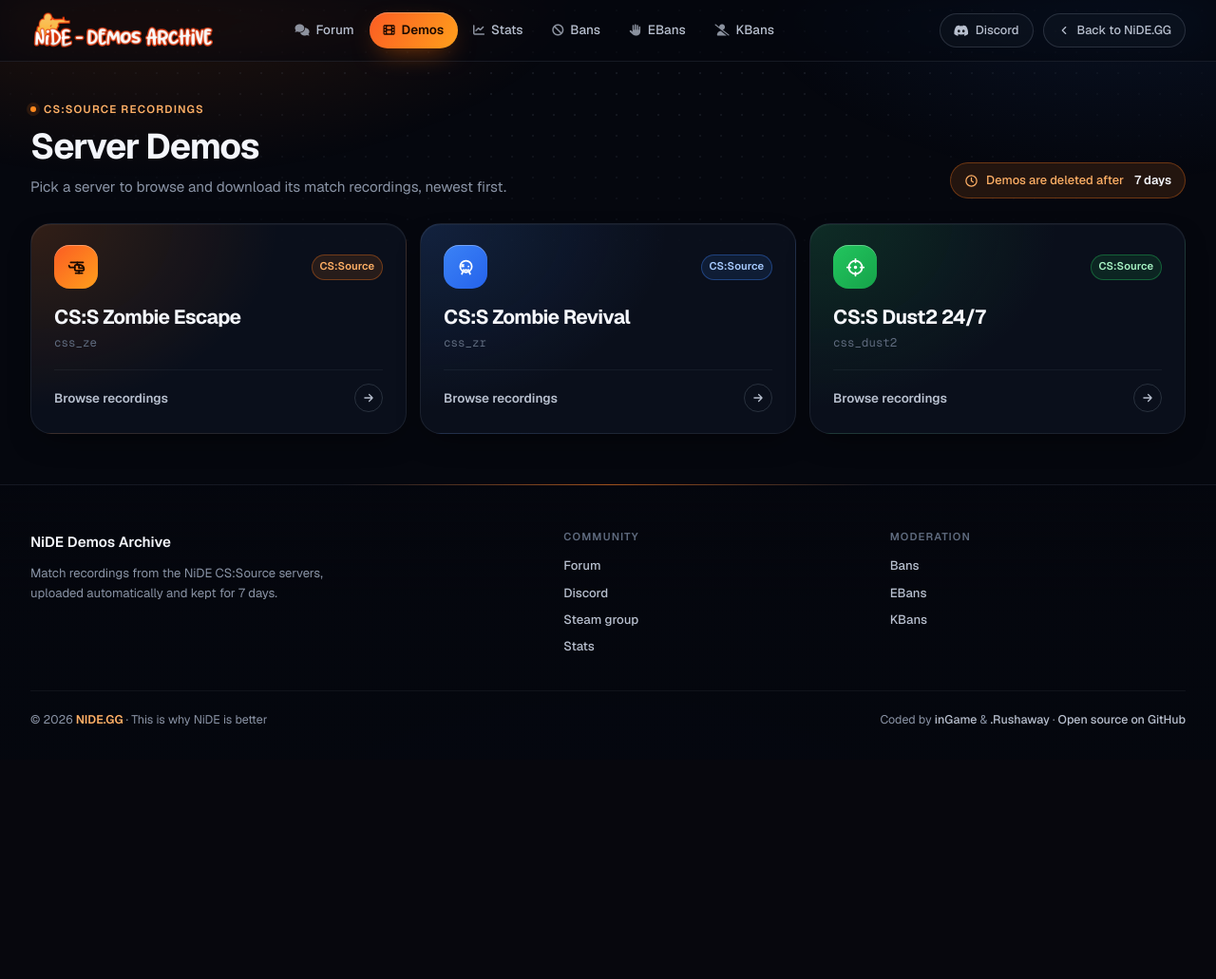
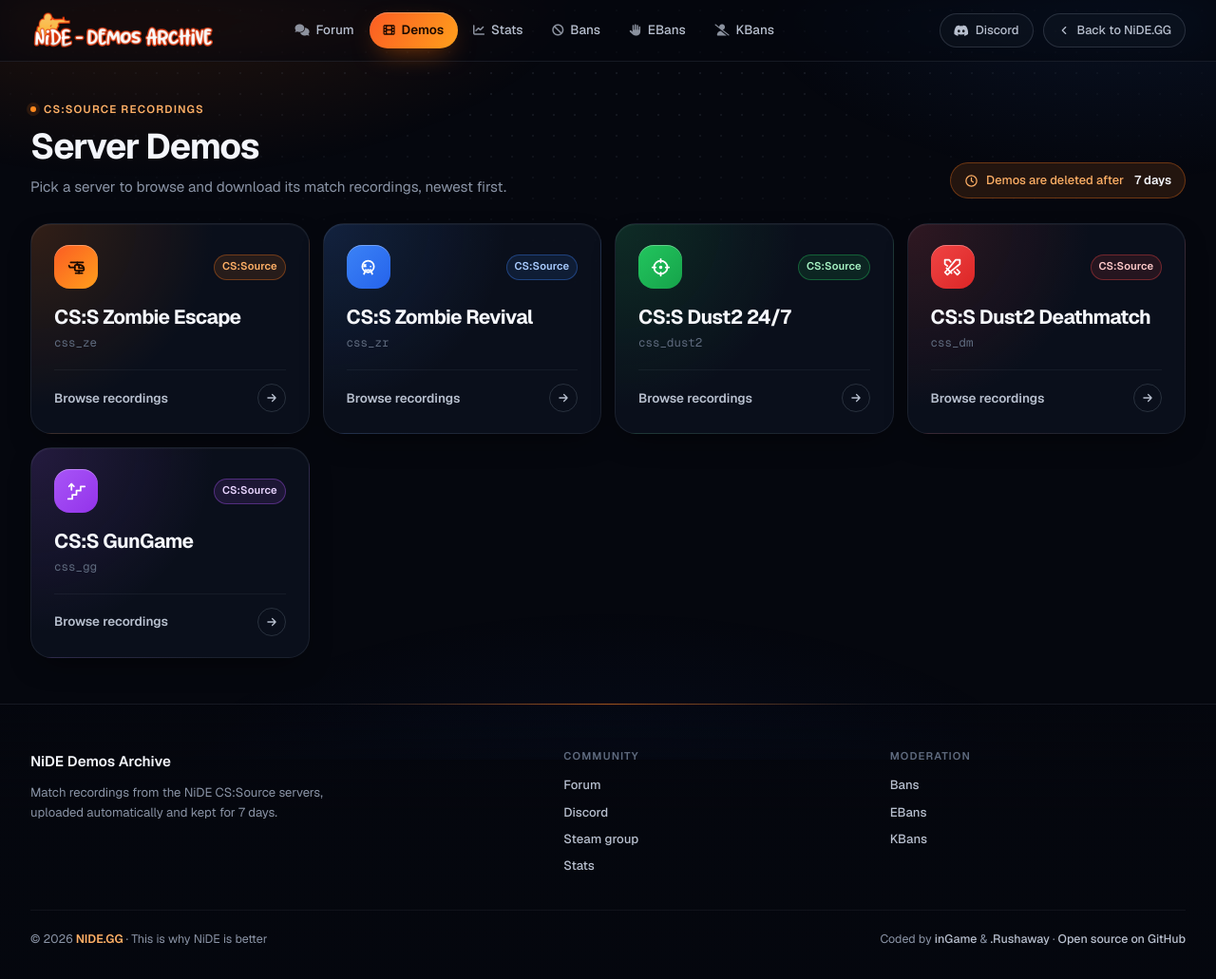
Before and after one commit to NiDE-gg/demos-web, a PHP site: page / in a window 1280 px wide. Shown: the whole page at 95% size. Before the commit the page ends 764 px from the top, so only its background shows below. Run offline with PHP 8.4, Linux system fonts and the light colour scheme; some libraries are stand-ins or nearby versions.

Commit message:
feat(servers): add the deathmatch and gungame servers (css_dm, css_gg) (#45)
Whitelist css_dm (CS:S Dust2 Deathmatch) and css_gg (CS:S GunGame) next to css_ze, css_zr and css_dust2, each with its own tile icon and a new tile color (red, purple).

```diff
--- a/header.php
+++ b/header.php
@@ -68,9 +68,11 @@
             'css_ze' => '<path d="M3 10l1 2h6"/><path d="M12 9a2 2 0 0 0 -2 2v3c0 1.1 .9 2 2 2h7a2 2 0 0 0 2 -2c0 -3.31 -3.13 -5 -7 -5h-2"/><path d="M13 9l0 -3"/><path d="M5 6l15 0"/><path d="M15 9.1v3.9h5.5"/><path d="M15 19l0 -3"/><path d="M19 19l-8 0"/>',
             'css_zr' => '<circle cx="12" cy="11" r="7"/><path d="M9 9l-2 2m2 0l-2 -2"/><path d="M15 11l0 .01"/><path d="M9 15q1.5 1.5 3 0q1.5 1.5 3 0"/><path d="M8 18l-1 2M16 18l1 2"/>',
             'css_dust2' => '<circle cx="12" cy="12" r="8"/><circle cx="12" cy="12" r="1"/><path d="M12 2v4M12 18v4M2 12h4M18 12h4"/>',
+            'css_dm' => '<path d="M21 3v5l-11 9l-4 4l-3 -3l4 -4l9 -11z"/><path d="M5 13l6 6"/><path d="M14.32 17.32l3.68 3.68l3 -3l-3.365 -3.365"/><path d="M10 5.5l-2 -2.5h-5v5l3 2.5"/>',
+            'css_gg' => '<path d="M22 6h-5v5h-5v5h-5v5h-5"/><path d="M6 10v-7"/><path d="M3 6l3 -3l3 3"/>',
         ];
         $defaultIcon = '<rect x="3" y="4" width="18" height="16" rx="2"/><path d="M10 9v6l5-3z"/>';
-        $tileClasses = ['server-tile--orange', 'server-tile--blue', 'server-tile--green'];
+        $tileClasses = ['server-tile--orange', 'server-tile--blue', 'server-tile--green', 'server-tile--red', 'server-tile--purple'];
         $tileIndex = 0;
         foreach (DemoSecurity::getAllowedServers() as $serverId => $serverInfo) : ?>
             <a href="#" class="server-tile <?php echo $tileClasses[$tileIndex % count($tileClasses)]; ?> changeServ" data-server="<?php echo DemoSecurity::escapeHtml($serverId); ?>">
@@ -218,7 +220,7 @@ document.addEventListener('DOMContentLoaded', function() {
         document.getElementById('listTitle').textContent = this.querySelector('.server-tile__name').textContent;
 
         // Validate server ID on client side
-        var allowedServers = ['css_ze', 'css_zr', 'css_dust2'];
+        var allowedServers = ['css_ze', 'css_zr', 'css_dust2', 'css_dm', 'css_gg'];
         if (allowedServers.indexOf(serverId) === -1) {
             container.innerHTML = '<div class="error">Invalid server selected</div>';
             return;
--- a/includes/security.php
+++ b/includes/security.php
@@ -24,6 +24,14 @@ class DemoSecurity
         'css_dust2' => [
             'name' => 'CS:S Dust2 24/7',
             'path' => 'css_dust2'
+        ],
+        'css_dm' => [
+            'name' => 'CS:S Dust2 Deathmatch',
+            'path' => 'css_dm'
+        ],
+        'css_gg' => [
+            'name' => 'CS:S GunGame',
+            'path' => 'css_gg'
         ]
     ];
 
--- a/style/css_v2.css
+++ b/style/css_v2.css
@@ -22,6 +22,18 @@
   --green-text: #a7f3c4;
   --green-soft: rgba(34, 197, 94, 0.12);
   --green-line: rgba(34, 197, 94, 0.38);
+
+  --red-a: #ef4444;
+  --red-b: #dc2626;
+  --red-text: #fecaca;
+  --red-soft: rgba(239, 68, 68, 0.12);
+  --red-line: rgba(239, 68, 68, 0.38);
+
+  --purple-a: #a855f7;
+  --purple-b: #9333ea;
+  --purple-text: #e9d5ff;
+  --purple-soft: rgba(168, 85, 247, 0.12);
+  --purple-line: rgba(168, 85, 247, 0.38);
 
   --danger-text: #fca5a5;
 
@@ -520,6 +532,28 @@ a:hover {
   --tile-line: var(--green-line);
   --tile-soft: var(--green-soft);
   --tile-text: var(--green-text);
+  --tile-on: #fff;
+}
+
+.server-tile--red,
+.server-tile--red:hover {
+  --tile-a: var(--red-a);
+  --tile-b: var(--red-b);
+  --tile-glow: rgba(239, 68, 68, 0.16);
+  --tile-line: var(--red-line);
+  --tile-soft: var(--red-soft);
+  --tile-text: var(--red-text);
+  --tile-on: #fff;
+}
+
+.server-tile--purple,
+.server-tile--purple:hover {
+  --tile-a: var(--purple-a);
+  --tile-b: var(--purple-b);
+  --tile-glow: rgba(168, 85, 247, 0.16);
+  --tile-line: var(--purple-line);
+  --tile-soft: var(--purple-soft);
+  --tile-text: var(--purple-text);
   --tile-on: #fff;
 }
 
```
Also changed, not shown: tests/DemoSecurityTest.php (+4 -0 lines), .github/workflows/ci.yml, README.md, 2 other files.
